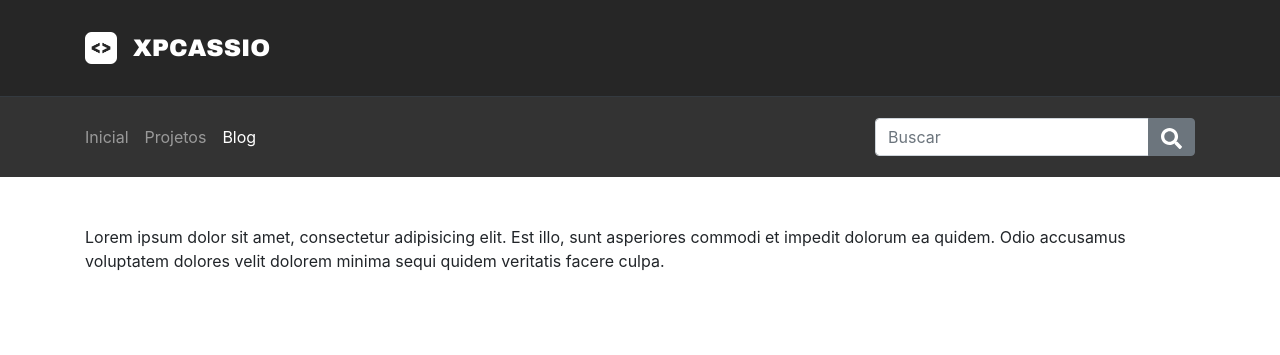
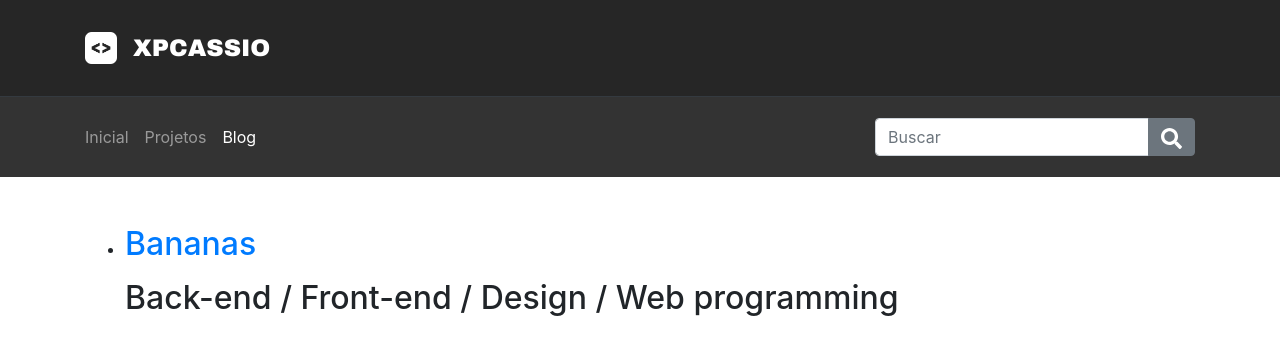
Before and after one commit to xpcassio/xpcassio.github.io, a Jekyll site: the page built from blog.html, in a window 1280 px wide. Shown: the top 355 px of the page. Built offline with Jekyll 4.4.1, drawn with Linux system fonts in a browser that asks for light colours.

Commit message:
Arrumando projeto para o blog e projetos

```diff
--- /dev/null
+++ b/_includes/header_blog.html
@@ -0,0 +1,5 @@
+<div class="jumbotron jumbotron-four mb-0 rounded-0">
+	<div class="container">
+
+	</div>
+</div>
--- a/_includes/menu_alt.html
+++ b/_includes/menu_alt.html
@@ -1,4 +1,4 @@
-<div class="jumbotron jumbotron-two rounded-0 mb-5 border-top border-dark">
+<div class="jumbotron jumbotron-two rounded-0 {% if page.url == '/blog.html' or page.url == '/projetos.html' %}mb-5{% else %}mb-0{% endif %} border-top border-dark">
 	<div class="container">
 		<nav class="navbar navbar-expand-sm navbar-dark p-0">
 			<button class="navbar-toggler mx-auto border-0" type="button" data-toggle="collapse" data-target="#navbarSupportedContent" aria-controls="navbarSupportedContent" aria-expanded="false" aria-label="Toggle navigation">
@@ -24,6 +24,11 @@
 							</div>
 						</div>
 					</form>
+
+				{% elsif page.url != "/projetos.html"  %}
+
+				cassinho! {{ page.url }}
+
 				{% endif %}
 			</div>
 		</nav>
--- a/_sass/alternativo.scss
+++ b/_sass/alternativo.scss
@@ -7,7 +7,6 @@
 }
 
 .hr-especial {
-
 	span {
 		top: 0;
 		position: absolute;
--- /dev/null
+++ b/_sass/header_post.scss
@@ -0,0 +1,3 @@
+.jumbotron-four {
+	background-color: lighten($new_preto, 20%);
+}
--- a/assets/css/estilo_alt.scss
+++ b/assets/css/estilo_alt.scss
@@ -28,3 +28,4 @@ $cinza_github: #24292e;
 @import 'header_alt';
 @import 'menu';
 @import 'footer_alt';
+@import 'header_post';
--- a/blog.html
+++ b/blog.html
@@ -6,7 +6,14 @@ title: xpcassio - blog
 <div class="container">
 	<div class="row">
 		<div class="col-12">
-			<p>Lorem ipsum dolor sit amet, consectetur adipisicing elit. Est illo, sunt asperiores commodi et impedit dolorum ea quidem. Odio accusamus voluptatem dolores velit dolorem minima sequi quidem veritatis facere culpa.</p>
+			<ul>
+			{% for post in site.posts %}
+				<li>
+					<h2><a href="{{ post.url }}">{{ post.title }}</a></h2>
+					<p>{{ post.excerpt }}</p>
+				</li>
+			{% endfor %}
+			</ul>
 		</div>
 	</div>
 </div>
```
Also changed, not shown: _layouts/default_post.html (+6 -1 lines), _posts/2018-08-20-bananas.md (+35 -8 lines), _includes/svg/chevron-left.svg (added), 2 other files.
